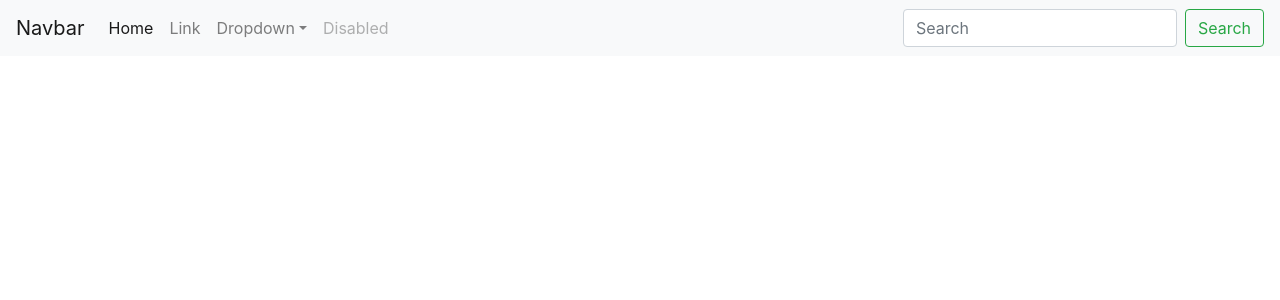
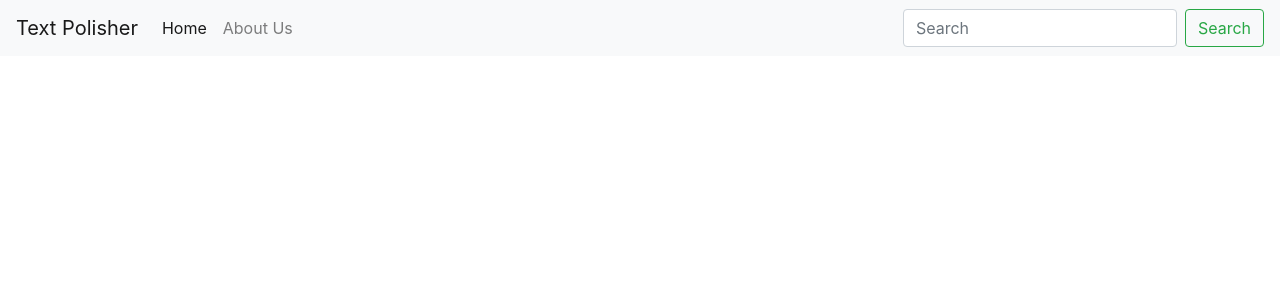
Before and after one commit to heis-abhinav/text-polisher, a React (Create React App) app: page / in a window 1280 px wide. Shown: the top 300 px of the page. Built offline with nearby package versions, Linux system fonts and the light colour scheme.

Commit message:
included Navbar component in App

```diff
--- a/src/App.js
+++ b/src/App.js
@@ -1,41 +1,13 @@
 import './App.css';
+import Navbar from './components/Navbar';
 function App() {
+  let prop = {
+    title: "Text Polisher",
+    aboutText: "About Us",
+    home: "Home"
+  }
   let val = <>
-              <nav className="navbar navbar-expand-lg navbar-light bg-light">
-  <a className="navbar-brand" href="#">Navbar</a>
-  <button className="navbar-toggler" type="button" data-toggle="collapse" data-target="#navbarSupportedContent" aria-controls="navbarSupportedContent" aria-expanded="false" aria-label="Toggle navigation">
-    <span className="navbar-toggler-icon"></span>
-  </button>
-
-  <div className="collapse navbar-collapse" id="navbarSupportedContent">
-    <ul className="navbar-nav mr-auto">
-      <li className="nav-item active">
-        <a className="nav-link" href="#">Home <span className="sr-only">(current)</span></a>
-      </li>
-      <li className="nav-item">
-        <a className="nav-link" href="#">Link</a>
-      </li>
-      <li className="nav-item dropdown">
-        <a className="nav-link dropdown-toggle" href="#" id="navbarDropdown" role="button" data-toggle="dropdown" aria-expanded="false">
-          Dropdown
-        </a>
-        <div className="dropdown-menu" aria-labelledby="navbarDropdown">
-          <a className="dropdown-item" href="#">Action</a>
-          <a className="dropdown-item" href="#">Another action</a>
-          <div className="dropdown-divider"></div>
-          <a className="dropdown-item" href="#">Something else here</a>
-        </div>
-      </li>
-      <li className="nav-item">
-        <a className="nav-link disabled">Disabled</a>
-      </li>
-    </ul>
-    <form className="form-inline my-2 my-lg-0">
-      <input className="form-control mr-sm-2" type="search" placeholder="Search" aria-label="Search" />
-      <button className="btn btn-outline-success my-2 my-sm-0" type="submit">Search</button>
-    </form>
-  </div>
-</nav>
+              <Navbar {...prop} />
             </>
   return (
     val
```
